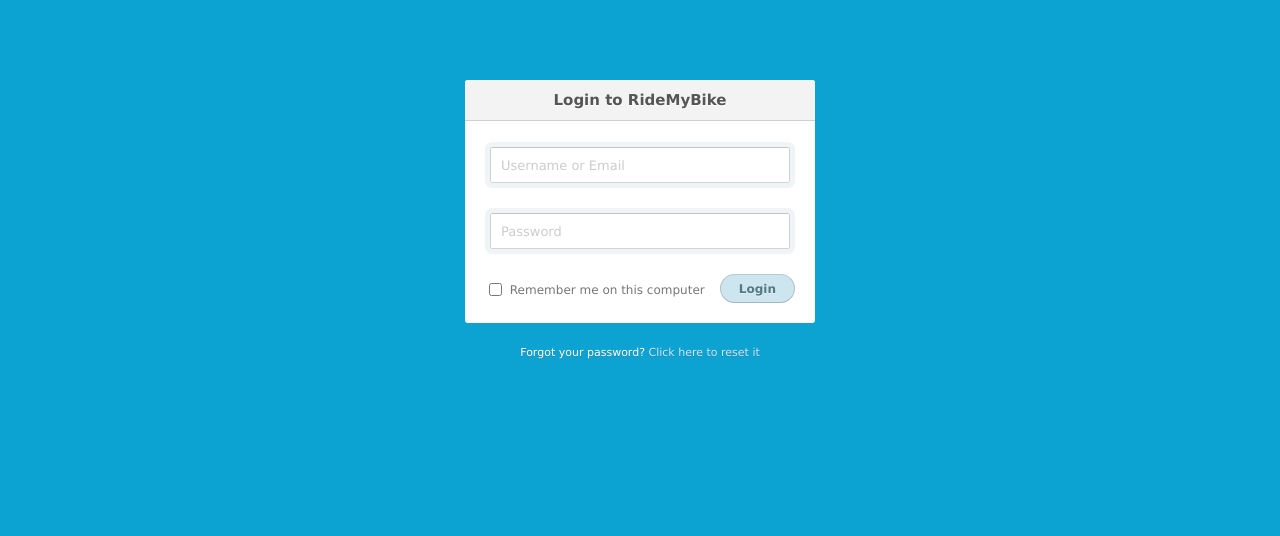
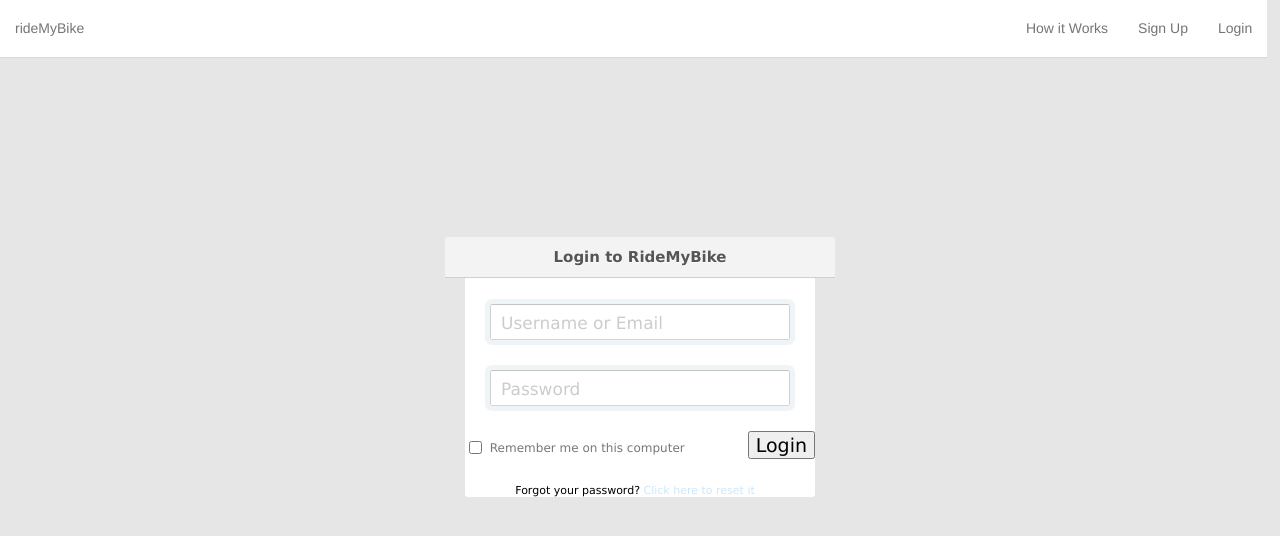
Before and after one commit to lmiranda2/rideMyBike, a plain HTML site: page client/login.html in a window 1280 px wide. Drawn offline with Linux system fonts and the light colour scheme.

Commit message:
Linking some pages and applying style (need improvement)

```diff
--- a/client/assets/css/style.css
+++ b/client/assets/css/style.css
@@ -29,6 +29,76 @@ header{
 	width: 99vw;
 	left: 0;
 	right: 0;
+}
+
+.container {
+  margin: 80px auto;
+  width: 640px;
+}
+
+.login {
+  top: 200px;
+  position: relative;
+  margin: 0 auto;
+  width: 350px;
+  height: 260px;
+  background: white;
+  border-radius: 3px;
+  @include box-shadow(0 0 200px rgba(white, .5), 0 1px 2px rgba(black, .3));
+
+  h1 {
+    margin: -20px -20px 21px;
+    line-height: 40px;
+    font-size: 15px;
+    font-weight: bold;
+    color: #555;
+    text-align: center;
+    text-shadow: 0 1px white;
+    background: #f3f3f3;
+    border-bottom: 1px solid #cfcfcf;
+    border-radius: 3px 3px 0 0;
+    @include linear-gradient(top, whiteffd, #eef2f5);
+    @include box-shadow(0 1px #f5f5f5);
+  }
+
+  p { margin: 20px 0 0; }
+  p:first-child { margin-top: 0; }
+
+  input[type=text], input[type=password] { width: 278px; }
+
+  p.remember_me {
+    float: left;
+    line-height: 31px;
+
+    label {
+      font-size: 12px;
+      color: #777;
+      cursor: pointer;
+    }
+
+    input {
+      position: relative;
+      bottom: 1px;
+      margin-right: 4px;
+      vertical-align: middle;
+    }
+  }
+
+  p.submit { text-align: right; }
+}
+
+.login-help {
+  margin: 25px 0;
+  font-size: 11px;
+  color: black;
+  text-align: center;
+
+  a {
+    color: #cce7fa;
+    text-decoration: none;
+
+    &:hover { text-decoration: underline; }
+  }
 }
 
 .content{
@@ -63,6 +133,11 @@ footer {
 	text-align: center;
 	padding-bottom: 15px;
 }
+/*
+#footer-login {
+	position: absolute;
+	bottom: 0;
+}*/
 
 a {
 	color: rgb(117, 117, 117);;
--- a/client/bike-registration.html
+++ b/client/bike-registration.html
@@ -1,39 +1,58 @@
 <!DOCTYPE html>
+<html>
 <head>
-  <meta charset="utf-8">
-  <title>Bike Form</title>
-  <link rel="stylesheet" href="assets/css/style1.css">
+    <meta charset="utf-8">
+    <title>Bike registration - rideMyBike</title>
+    <link rel="stylesheet" href="assets/css/style.css">
+    <link rel="stylesheet" href="https://maxcdn.bootstrapcdn.com/font-awesome/4.4.0/css/font-awesome.min.css">
 </head>
 <body>
+    <header>
+        <div class="logo">
+            <a href="index.html" class="align-left">rideMyBike</a>
+        </div>
+        <!-- document nav -->
+        <nav class="main-menu">
+            <div class="align-right">
+                <a href="login.html" class="">Login</a>
+                <a href="user-registration.html" class="">Sign Up</a>
+                <a href="#" class="">How it Works</a>
+            </div>
+        </nav>
+    </header>
+    <main class="bike-main">
       <h1>Bike Registration</h1>
       <form method="post" action="">
         <label>Bike Pictures:
         <p><input type="image" size="35px" id="username" name="username" value=""></p></label>
-        <label>Nickname:
-        <p><input type="input" size="35px" id="nickname" name="nickname" value=""></p></label>
-        <p><label>Type:
-              <select id="biketype" >
-              <option value="">Select Option</option>
-              <option value="Road">Road</option>
-              <option value="Mountain Bike">Mountain Bike</option>
-              <option value="Hybrid">Hybrid</option>
-
+        <p><input type="input" size="35px" id="nickname" name="nickname" value="" placeholder="Nickname"></p>
+        <select id="biketype" >
+          <option value="" selected disabled>Type</option>
+          <option value="Hybrid">Fixed Gear</option>
+          <option value="Hybrid">Hybrid</option>
+          <option value="Mountain Bike">Mountain</option>
+          <option value="Road">Road</option>
         </select>
         </label></p>
-
-        <label>Model
-        <p><input type="input" size="35px" id="model" name="model" value=""></p></label>
-        <label>Frame Size:
-        <p><input type="input" size="35px" id="framesize" name="framesize" value=""></p></label>
-        <label>Description:
-        <p>
-        <textarea wrap="off" cols="40" rows="5"></textarea></p></label>
-
-
+        <p><input type="input" size="35px" id="model" name="model" value="" placeholder="Model"></p>
+        <p><input type="input" size="35px" id="framesize" name="framesize" value="" placeholder="Frame Size"></p>
+        <textarea wrap="off" cols="40" rows="5" placeholder="Description"></textarea></p>
         <p class="submit"><input type="submit" name="register" value="Submit"></p>
       </form>
     </div>
 
-  </section>
+</main>
+    <!-- document footer -->
+    <footer>
+        <nav class="footer-nav">
+            <a href="#">Login</a>
+            <strong>|&nbsp;&nbsp;</strong>
+            <a href="#">Sign Up</a>
+            <strong>|&nbsp;&nbsp;</strong>
+            <a href="#">How it Works</a>
+            <strong>|&nbsp;&nbsp;</strong>
+            <a href="#">Twitter</a>
+        </nav>
+    </footer>
 </body>
 </html>
--- a/client/login.html
+++ b/client/login.html
@@ -1,11 +1,27 @@
 <!DOCTYPE html>
+<html>
 <head>
     <meta charset="utf-8">
-  <title>Login Form</title>
-  <link rel="stylesheet" href="assets/css/style1.css">
+    <title>Login - rideMyBike</title>
+    <link rel="stylesheet" href="assets/css/style.css">
+    <link rel="stylesheet" href="https://maxcdn.bootstrapcdn.com/font-awesome/4.4.0/css/font-awesome.min.css">
 </head>
 <body>
-  <section class="container">
+    <header>
+        <div class="logo">
+            <a href="index.html" class="align-left">rideMyBike</a>
+        </div>
+        <!-- document nav -->
+        <nav class="main-menu">
+            <div class="align-right">
+                <a href="login.html" class="">Login</a>
+                <a href="user-registration.html" class="">Sign Up</a>
+                <a href="#" class="">How it Works</a>
+            </div>
+        </nav>
+    </header>
+    <main>
+      <section>
         <div class="login">
           <h1>Login to RideMyBike</h1>
           <form method="post" action="index.html">
@@ -19,11 +35,23 @@
             </p>
             <p class="submit"><input type="submit" name="commit" value="Login"></p>
           </form>
-    </div>
-
           <div class="login-help">
             <p>Forgot your password? <a href="index.html">Click here to reset it</a></p>
           </div>
+        </div>
       </section>
+    </main>
+    <!-- document footer -->
+    <footer id="footer-login">
+        <nav class="footer-nav">
+            <a href="#">Login</a>
+            <strong>|&nbsp;&nbsp;</strong>
+            <a href="#">Sign Up</a>
+            <strong>|&nbsp;&nbsp;</strong>
+            <a href="#">How it Works</a>
+            <strong>|&nbsp;&nbsp;</strong>
+            <a href="#">Twitter</a>
+        </nav>
+    </footer>
   </body>
 </html>
--- a/client/mocks/bicycleResult.json
+++ b/client/mocks/bicycleResult.json
@@ -9,7 +9,7 @@ jsonCallback({
 				"frameSize": "M",
 				"wheelSize": "29\"",
 				"canDeliver": false,
-				"bicycleRating": "10"
+				"bicycleRating": "5"
 			},
 			{
 				"pictureUrl": "mocks/img/fixie_02.jpg",
@@ -59,8 +59,7 @@ jsonCallback({
 				"frameSize": "Jumbo",
 				"wheelSize": "26\"",
 				"canDeliver": true,
-				"bicycleRating": "10"
+				"bicycleRating": "7.5"
 			},
-
 		]
 	});
```
Also changed, not shown: client/bike-details.html (+2 -2 lines), client/user-registration.html (+32 -3 lines), client/user-reviews.html (+1 -1 lines). Lines whose indentation alone changed are shown as unchanged.
